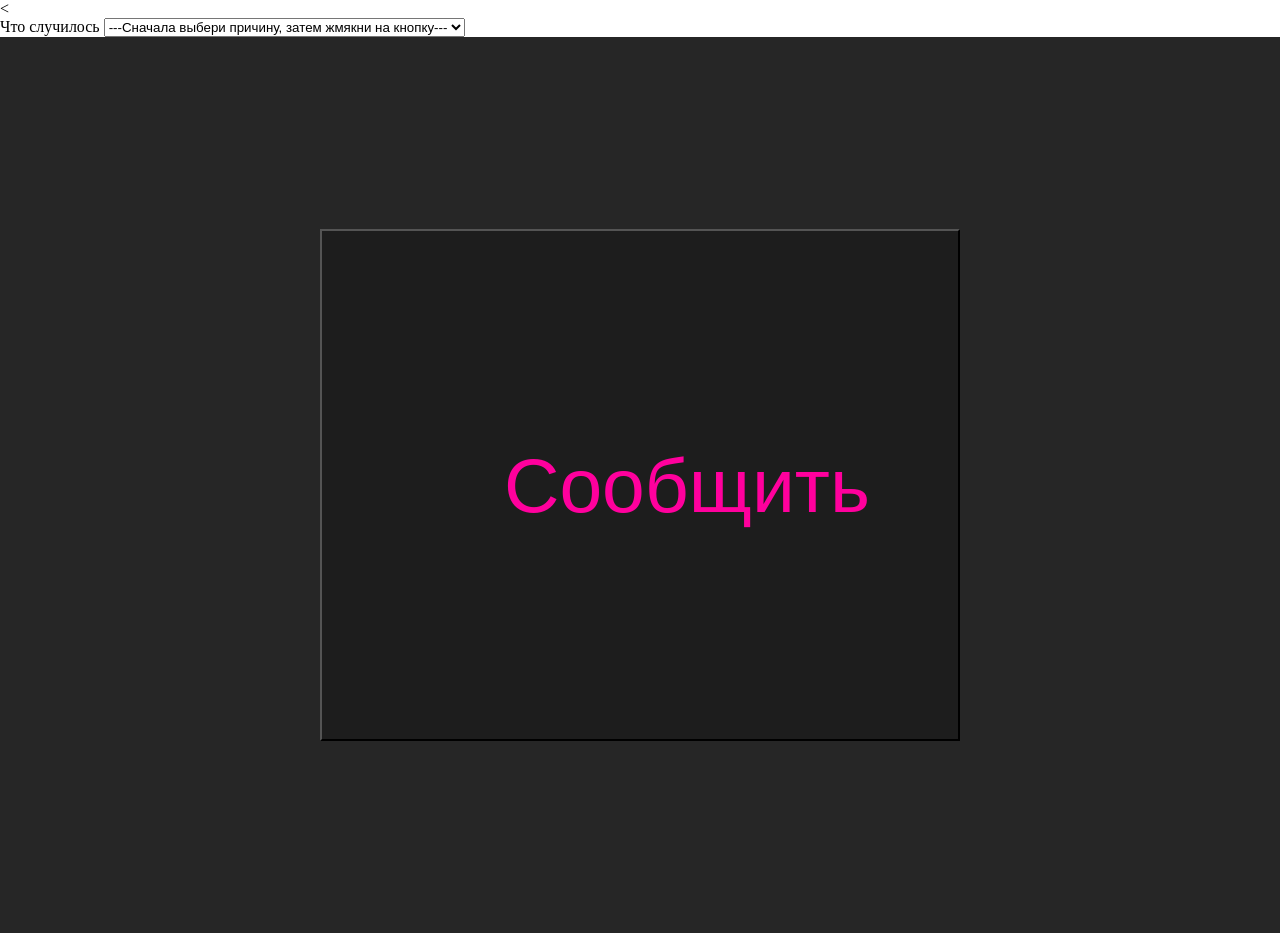
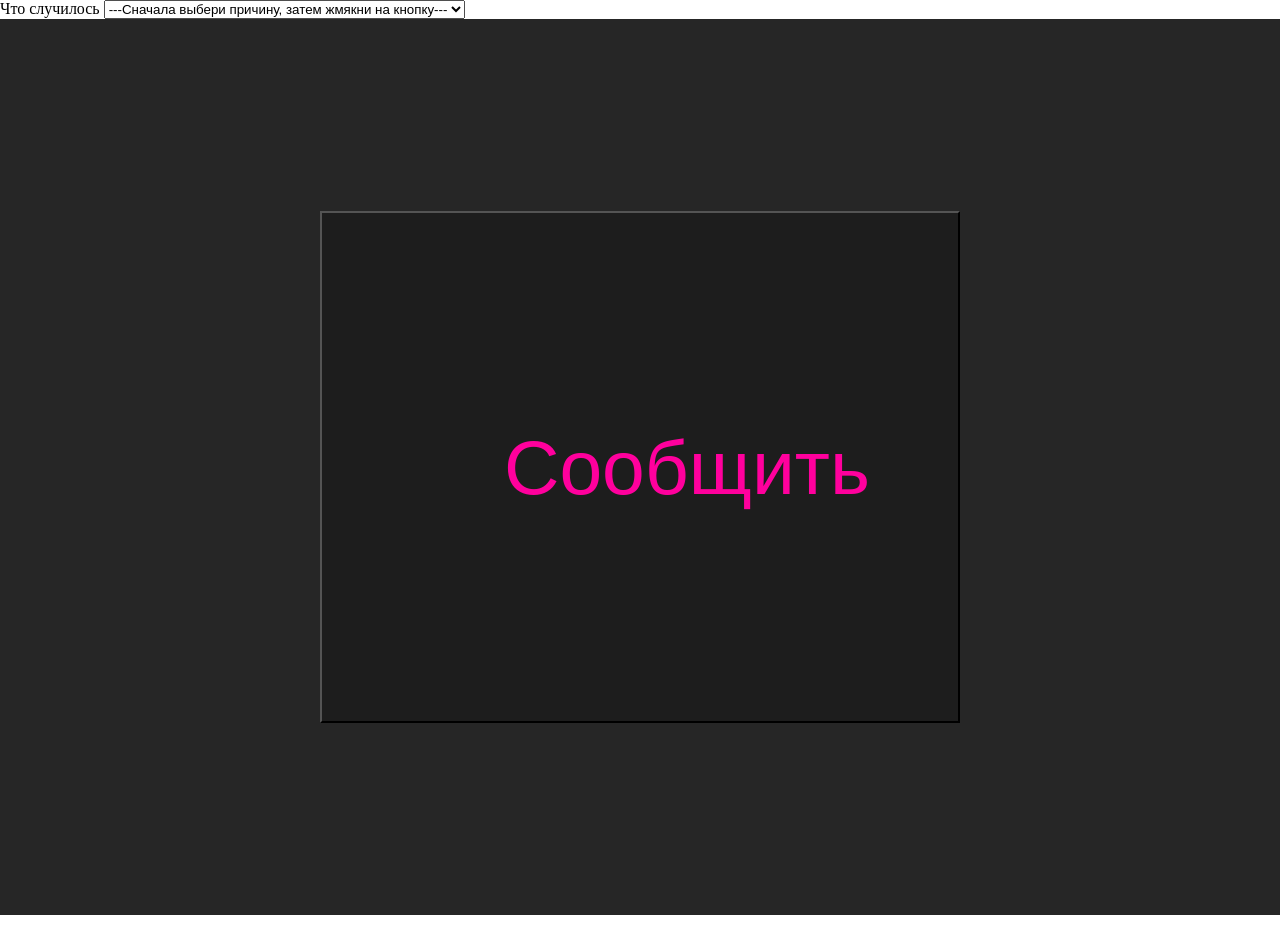
Before and after one commit to Repair-Service-11/Alarm-Panel, a plain HTML site: page index.html in a window 1280 px wide. Drawn offline with Linux system fonts and the light colour scheme.

Commit message:
Update index.html

```diff
--- a/index.html
+++ b/index.html
@@ -1,7 +1,7 @@
 <HTML>
     <TITLE>Вызов КИП</TITLE>
     <head>
-        <<link rel="icon" href="https://sanchez2z.github.io/Alarm-Panel/favico.ico" sizes="32x32">
+        <link rel="icon" href="https://sanchez2z.github.io/Alarm-Panel/favico.ico" sizes="32x32">
 
         <link rel="stylesheet" href="style.css">
         <link rel="link" href="https://sanchez2z.github.io/Alarm-Panel/">
```
